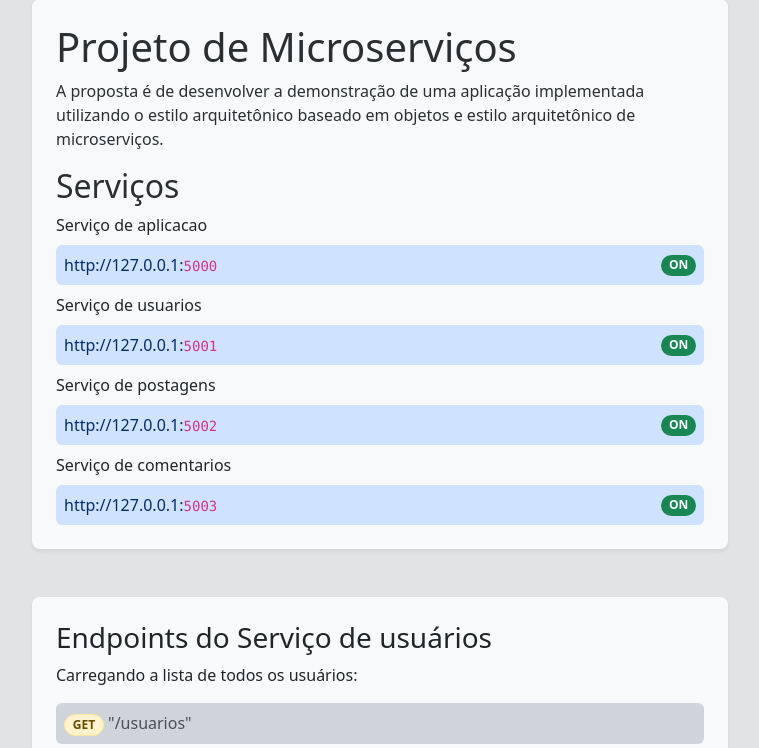
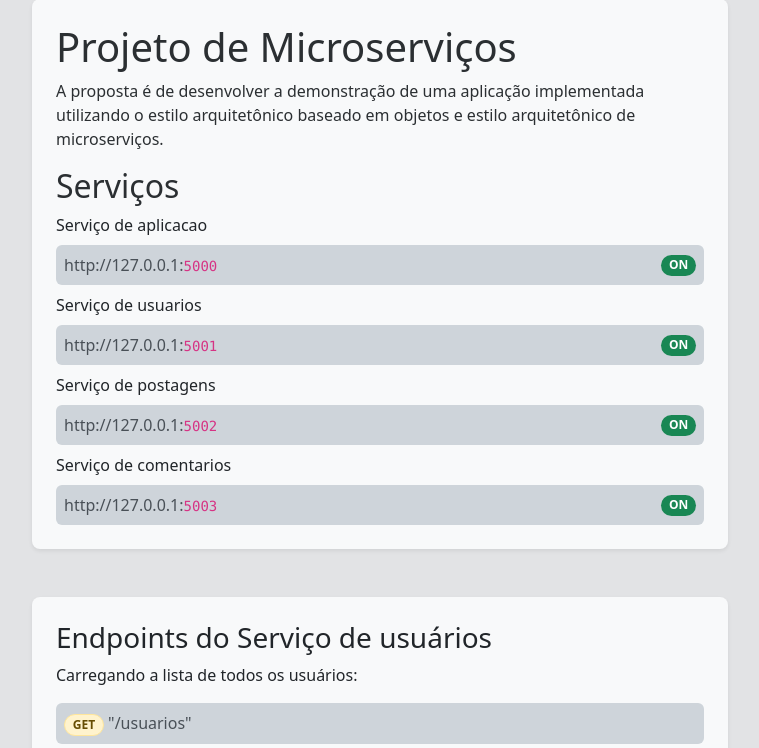
Before and after one commit to deyvidandrades/projeto-microservicos, a Flask app: page / in a window 1280 px wide. Shown: the part 121-869 px from the top of the page, without its empty margins (260-1019 px from the left). Run offline with Flask 3, Linux system fonts and the light colour scheme; data that the repository does not hold is empty.

Commit message:
* index.html

```diff
--- a/src/templates/index.html
+++ b/src/templates/index.html
@@ -43,7 +43,7 @@
         <h2 class="text-secondary-emphasis mt-3">Serviços</h2>
 
         <p class="my-2">Serviço de aplicacao</p>
-        <div class="bg-primary-subtle text-primary-emphasis p-2 rounded-2 d-flex justify-content-between">
+        <div class="bg-dark-subtle  text-dark-emphasis p-2 rounded-2 d-flex justify-content-between">
             <span>http://127.0.0.1:<code>5000</code></span>
             {% if application %}
             <span class="badge bg-success rounded-pill my-auto">ON</span>
@@ -53,7 +53,7 @@
         </div>
 
         <p class="my-2">Serviço de usuarios</p>
-        <div class="bg-primary-subtle text-primary-emphasis p-2 rounded-2 d-flex justify-content-between">
+        <div class="bg-dark-subtle  text-dark-emphasis p-2 rounded-2 d-flex justify-content-between">
             <span>http://127.0.0.1:<code>5001</code></span>
             {% if usuarios %}
             <span class="badge bg-success rounded-pill my-auto">ON</span>
@@ -63,7 +63,7 @@
         </div>
 
         <p class="my-2">Serviço de postagens</p>
-        <div class="bg-primary-subtle text-primary-emphasis p-2 rounded-2 d-flex justify-content-between">
+        <div class="bg-dark-subtle  text-dark-emphasis p-2 rounded-2 d-flex justify-content-between">
             <span>http://127.0.0.1:<code>5002</code></span>
             {% if postagens %}
             <span class="badge bg-success rounded-pill my-auto">ON</span>
@@ -73,7 +73,7 @@
         </div>
 
         <p class="my-2">Serviço de comentarios</p>
-        <div class="bg-primary-subtle text-primary-emphasis p-2 rounded-2 d-flex justify-content-between">
+        <div class="bg-dark-subtle  text-dark-emphasis p-2 rounded-2 d-flex justify-content-between">
             <span>http://127.0.0.1:<code>5003</code></span>
             {% if comentarios %}
             <span class="badge bg-success rounded-pill my-auto">ON</span>
```
